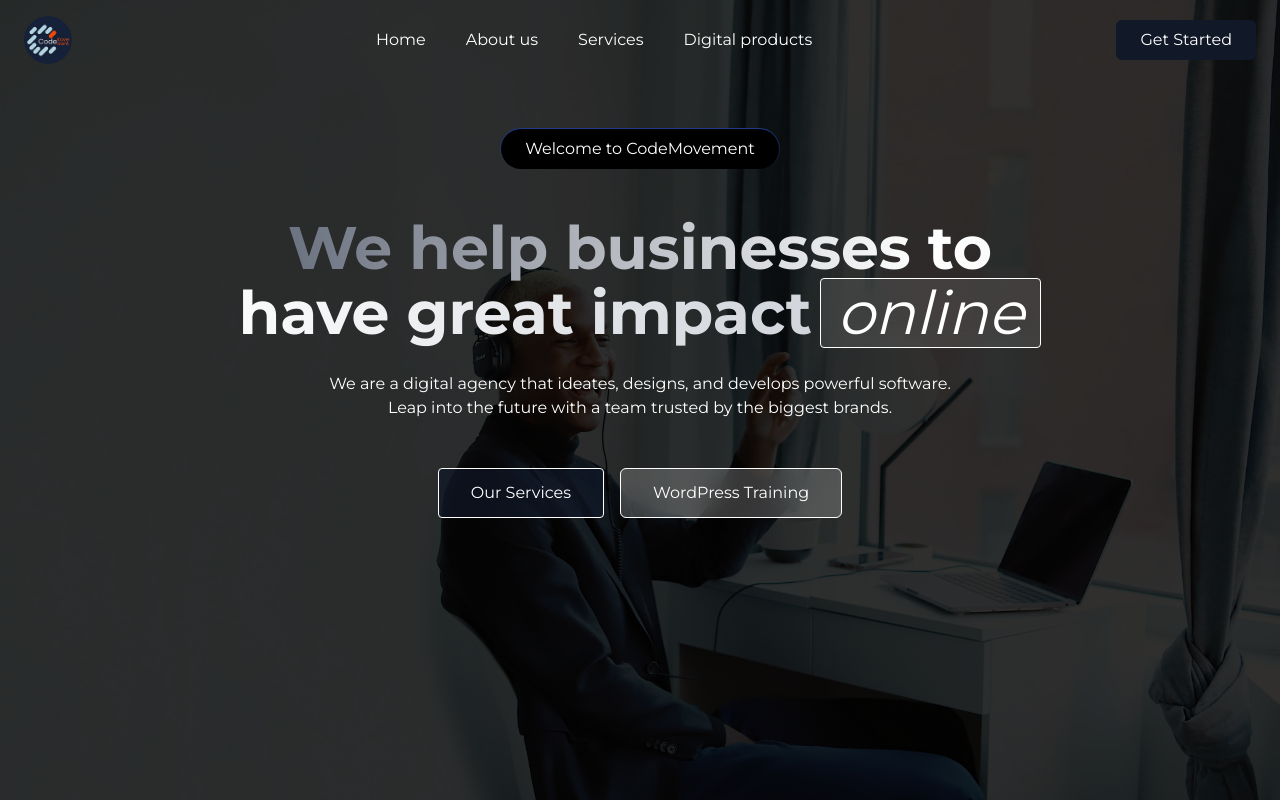
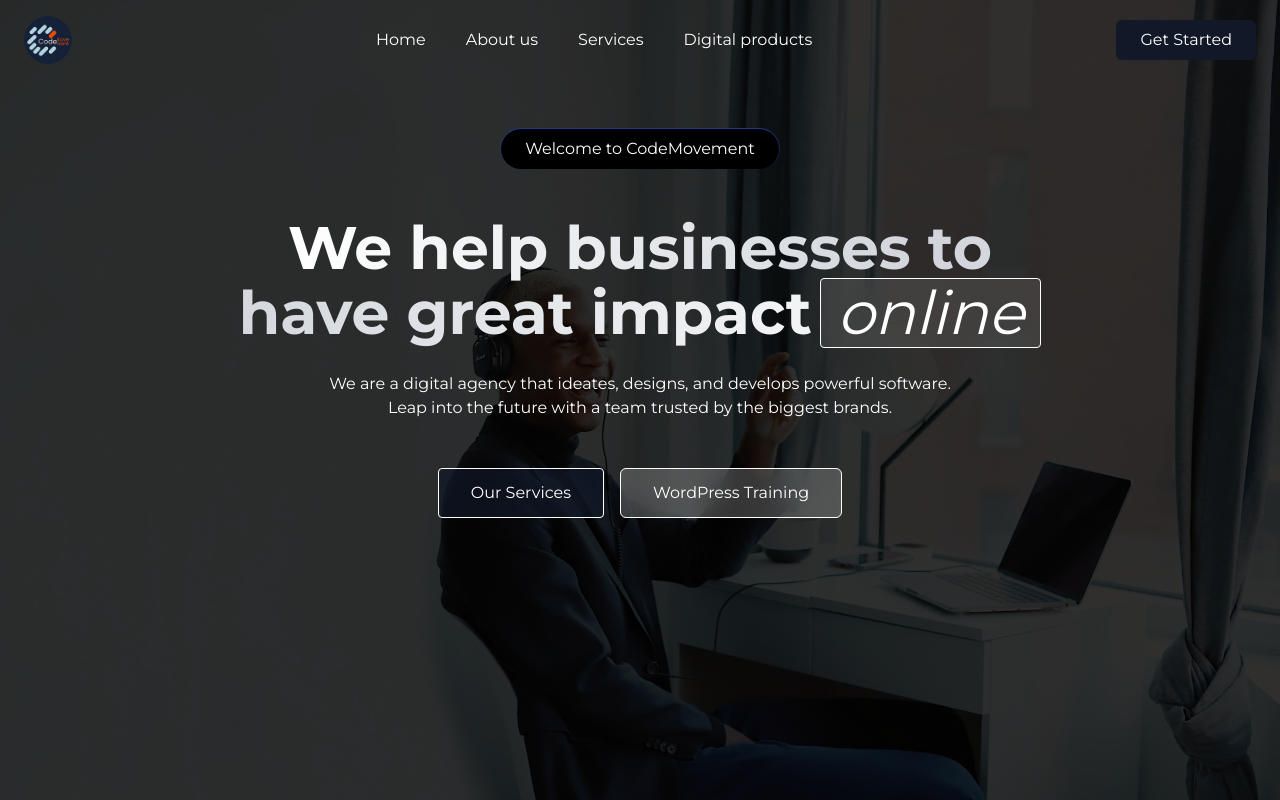
Before and after one commit to mijan-alt/dopamine, a Next.js app: page / in a window 1280 px wide. Built offline with nearby package versions, Linux system fonts and the light colour scheme.

Commit message:
modified the order of the gradient

```diff
--- a/app/page.tsx
+++ b/app/page.tsx
@@ -35,7 +35,7 @@ export default function Home() {
 
 
               <h1 className="text-4xl md:text-6xl font-bold mb-6">
-                <span className="bg-clip-text text-transparent bg-gradient-to-r from-gray-500 via-white to-gray-300">
+                <span className="bg-clip-text text-transparent bg-gradient-to-r from-white via-gray-300 to-gray-100">
                   We help businesses to<br />
                   have great impact
                 </span>
```
